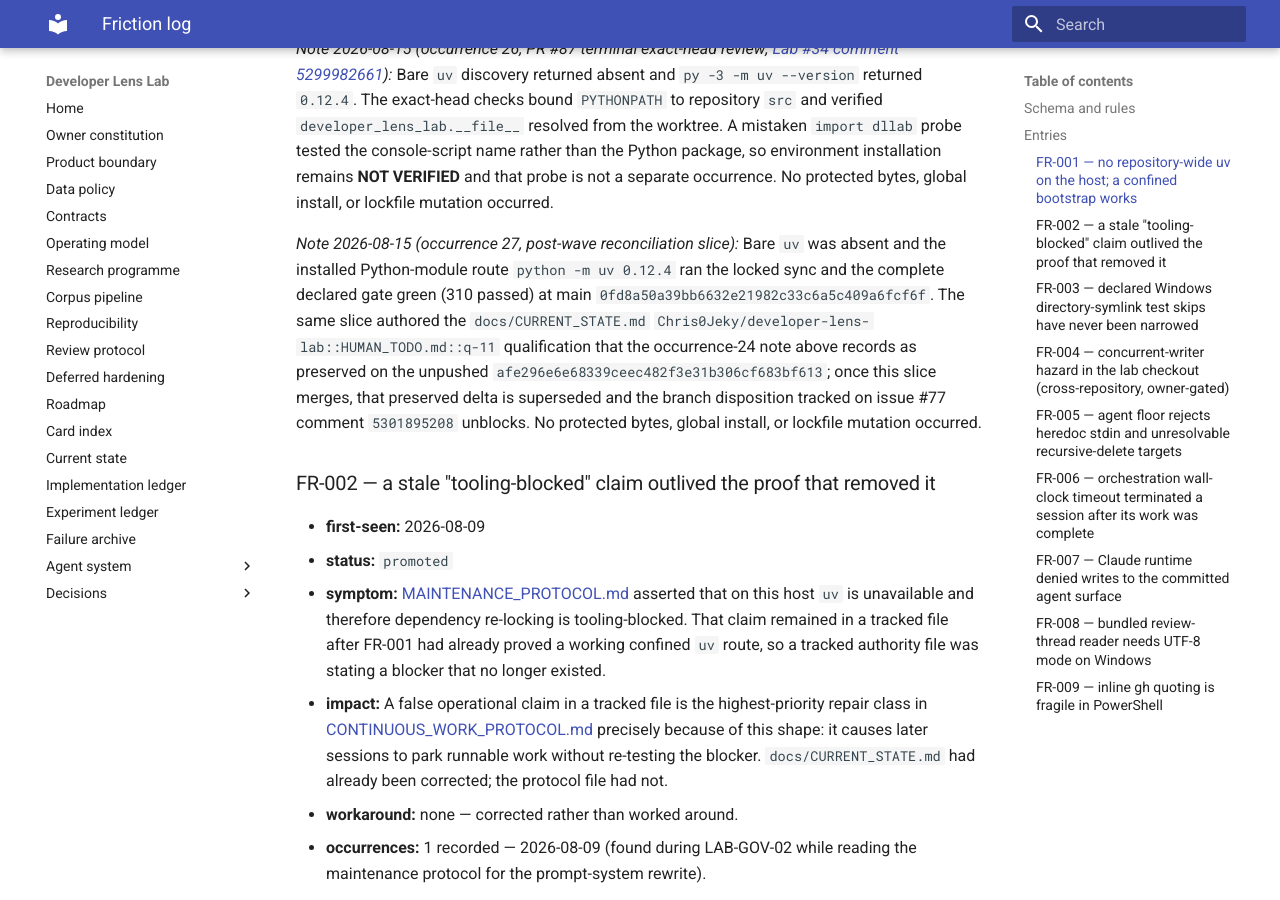
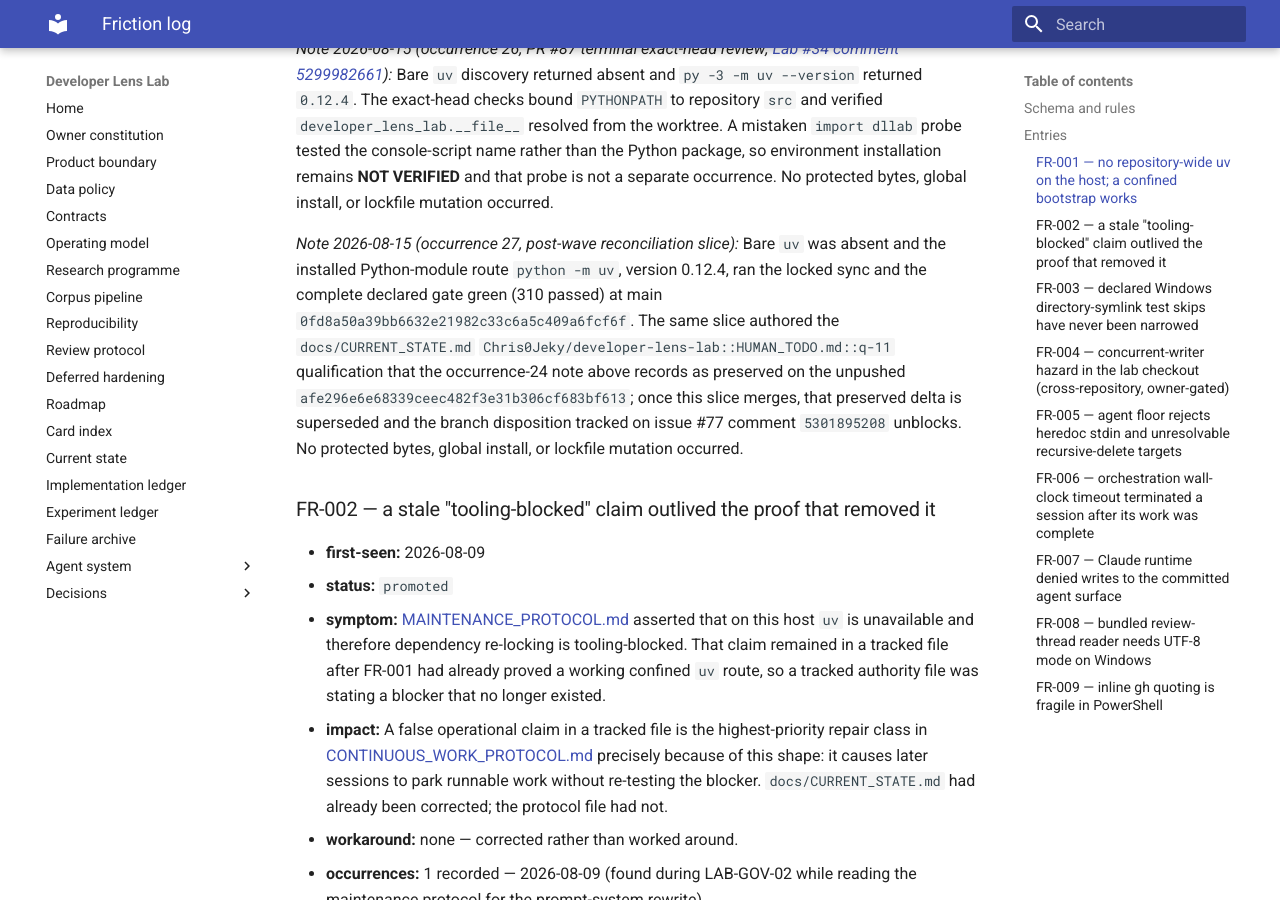
Before and after one commit to Chris0Jeky/developer-lens-lab, an MkDocs documentation site: the page built from docs/agent-system/FRICTION_LOG.md, in a window 1280 px wide and 900 px high, scrolled down 6695 px. Built offline with MkDocs 1.6.1 and Material for MkDocs 9.7.7, drawn with Linux system fonts in a browser that asks for light colours; some of the changed text lies outside the part shown.

Commit message:
docs: land the Codex round - comment/review state split and separated uv version
Predecessor top-level comments are context only; the normalized state
allowlist applies to predecessor formal reviews alone. Record the FR-001
module route as python -m uv with version 0.12.4 stated separately so
the proof does not document an unusable literal command.

Claude-Session: https://claude.ai/code/session_011zPqcb81o5S6fuzzCqdhvm

```diff
--- a/docs/agent-system/FRICTION_LOG.md
+++ b/docs/agent-system/FRICTION_LOG.md
@@ -109,8 +109,8 @@ Rules that bind entries:
   supplied focused proof), and 2026-08-15 (the terminal PR #87 exact-head reviewer found bare `uv`
   absent while `py -3 -m uv 0.12.4` supplied the repository-source checks noted below), and
   2026-08-15 (the post-wave reconciliation slice found bare `uv` absent while the installed
-  Python-module route `python -m uv 0.12.4` ran the locked sync and the full declared gate green
-  at main `0fd8a50a39bb6632e21982c33c6a5c409a6fcf6f`).
+  Python-module route `python -m uv`, version 0.12.4, ran the locked sync and the full declared
+  gate green at main `0fd8a50a39bb6632e21982c33c6a5c409a6fcf6f`).
 - **task:** lab issues #29 (release wave), #5 (dependency triage), and
   [Lab #34](https://github.com/Chris0Jeky/developer-lens-lab/issues/34) (checked proof boundaries),
   which depend on a runnable locked environment.
@@ -256,8 +256,8 @@ Python package, so environment installation remains **NOT VERIFIED** and that pr
 separate occurrence. No protected bytes, global install, or lockfile mutation occurred.
 
 _Note 2026-08-15 (occurrence 27, post-wave reconciliation slice):_ Bare `uv` was absent and the
-installed Python-module route `python -m uv 0.12.4` ran the locked sync and the complete declared
-gate green (310 passed) at main `0fd8a50a39bb6632e21982c33c6a5c409a6fcf6f`. The same slice
+installed Python-module route `python -m uv`, version 0.12.4, ran the locked sync and the
+complete declared gate green (310 passed) at main `0fd8a50a39bb6632e21982c33c6a5c409a6fcf6f`. The same slice
 authored the `docs/CURRENT_STATE.md` `Chris0Jeky/developer-lens-lab::HUMAN_TODO.md::q-11`
 qualification that the occurrence-24 note above records as preserved on the unpushed
 `afe296e6e68339ceec482f3e31b306cf683bf613`; once this slice merges, that preserved delta is
```
Also changed, not shown: docs/CURRENT_STATE.md (+2 -1 lines).
